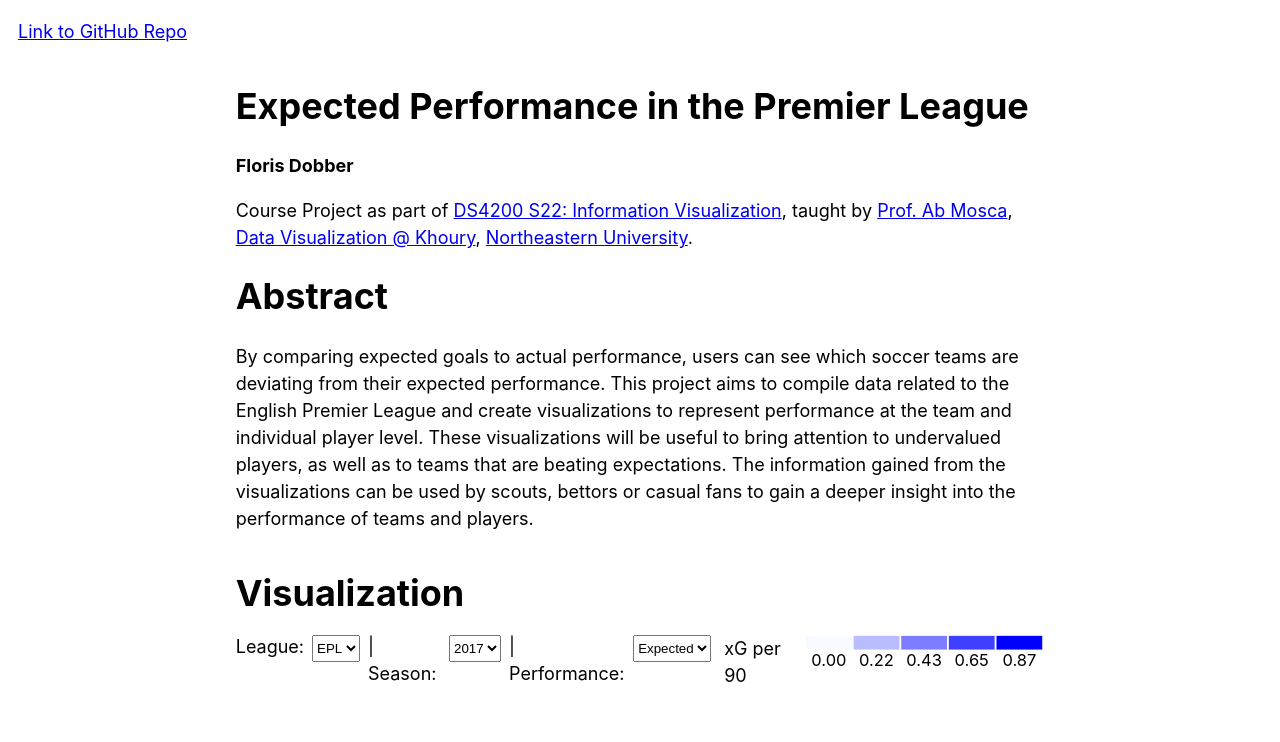
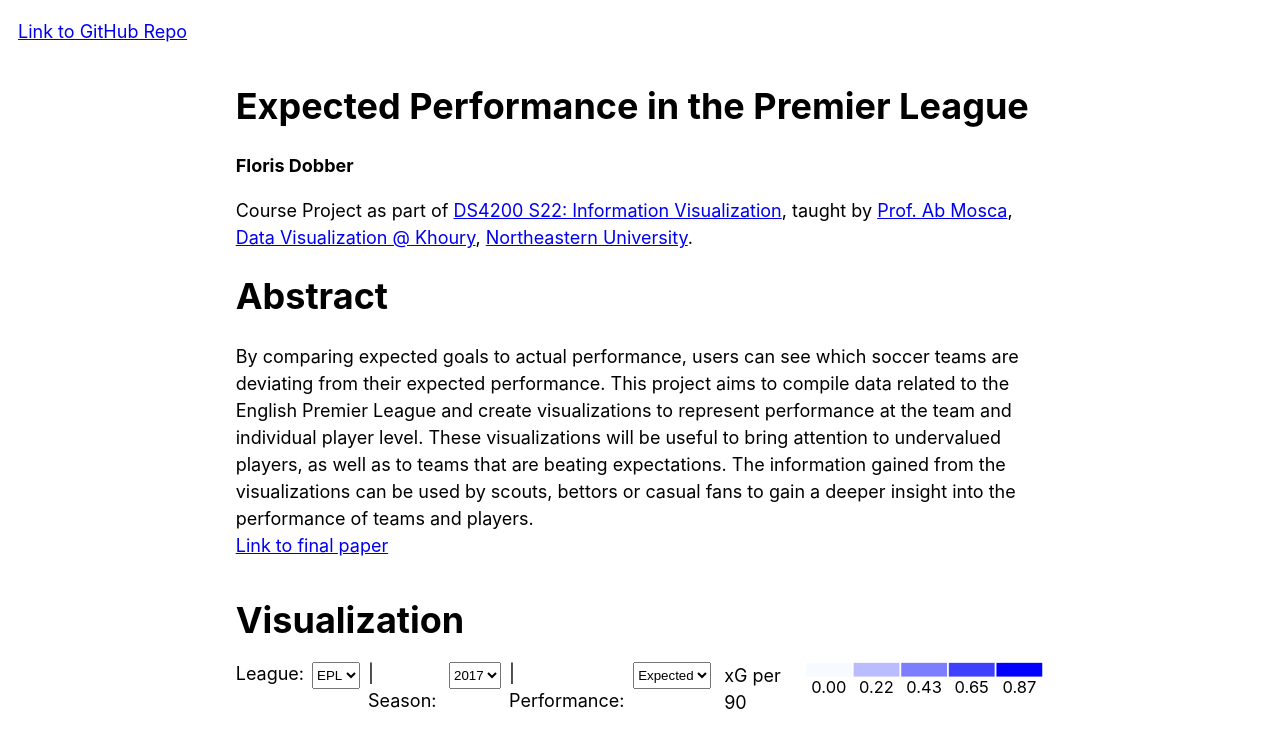
Before and after one commit to DS4200-S22/final-project-visualize-soccer-performance, a plain HTML site: page index.html in a window 1280 px wide. Shown: the top 742 px of the page. Drawn offline with Linux system fonts and the light colour scheme.

Commit message:
Added link to final paper

```diff
--- a/index.html
+++ b/index.html
@@ -35,7 +35,8 @@
       visualizations to represent performance at the team and individual player level. These visualizations will be
       useful to bring attention to undervalued players, as well as to teams that are beating expectations. The
       information gained from the visualizations can be used by scouts, bettors or casual fans to gain a deeper insight
-      into the performance of teams and players.
+      into the performance of teams and players. <br>
+      <a href="files/Final Paper.pdf">Link to final paper</a>
     </p>
   </div>
 
```
